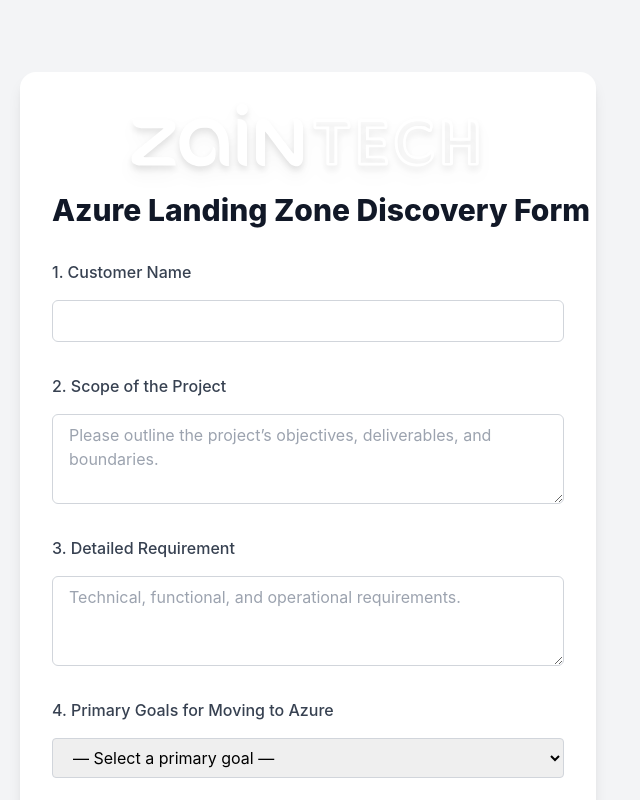
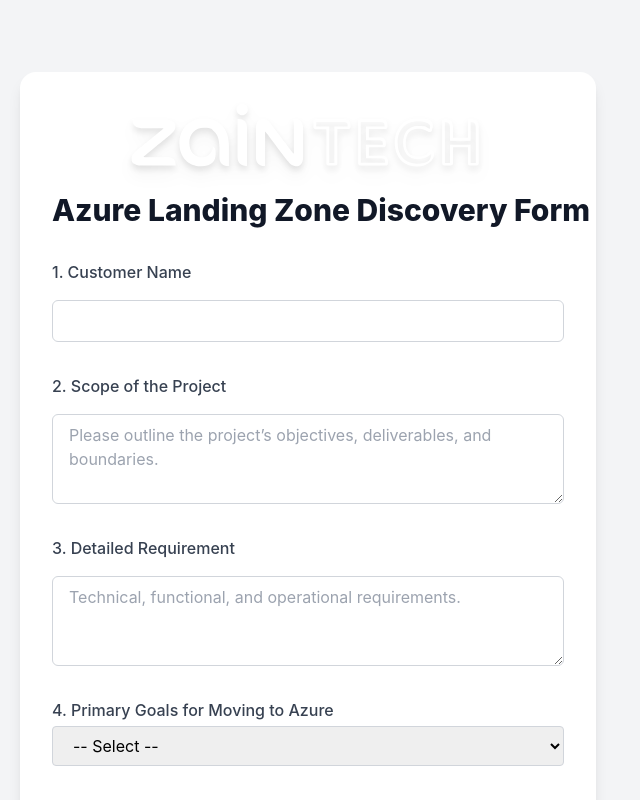
Before and after one commit to sireenhittini/landing_zone, a React (Vite) app in the folder my-survey/: page / in a window 1280 px wide. Shown: the top 800 px of the page, without its empty margins (332-972 px from the left). Built offline with nearby package versions, Linux system fonts and the light colour scheme.

Commit message:
ui q4test

```diff
--- a/my-survey/src/components/SurveyForm.jsx
+++ b/my-survey/src/components/SurveyForm.jsx
@@ -187,20 +187,19 @@
           />
         </div>
 
+
 {/* 4. Primary Goals for Moving to Azure */}
 <div className="mb-10 text-left">
-          <label className="block text-gray-700 font-medium mb-4">
+  <label className="block text-gray-700 font-medium">
     4. Primary Goals for Moving to Azure
   </label>
   <select
     value={primaryGoal}
     onChange={e => setPrimaryGoal(e.target.value)}
-            className="w-full border border-gray-300 rounded px-4 py-2 focus:outline-none focus:ring-2 focus:ring-blue-500"
+    className="w-full border border-gray-300 rounded px-4 py-2 mt-1"
     required
   >
-            <option value="" disabled>
-              — Select a primary goal —
-            </option>
+    <option value="">-- Select --</option>
     <option value="Cost Optimization">Cost Optimization</option>
     <option value="Regulatory Compliance">Regulatory Compliance</option>
     <option value="Modernize Legacy Systems">Modernize Legacy Systems</option>
@@ -213,13 +212,15 @@
   {primaryGoal === 'Other' && (
     <input
       type="text"
-              className="w-full border border-gray-300 rounded-md px-4 py-2 mt-2 focus:outline-none focus:ring-2 focus:ring-blue-500"
+      className="w-full border border-gray-300 rounded px-4 py-2 mt-1"
       placeholder="Please specify"
       value={otherPrimary}
       onChange={e => setOtherPrimary(e.target.value)}
     />
   )}
 </div>
+
+
 
         {/* 5. Compliance Standards to Meet */}
         <div className="mb-10 text-left">
```
Also changed, not shown: 2 other files (tests, documents, lock files or other folders). Lines whose indentation alone changed are shown as unchanged.
